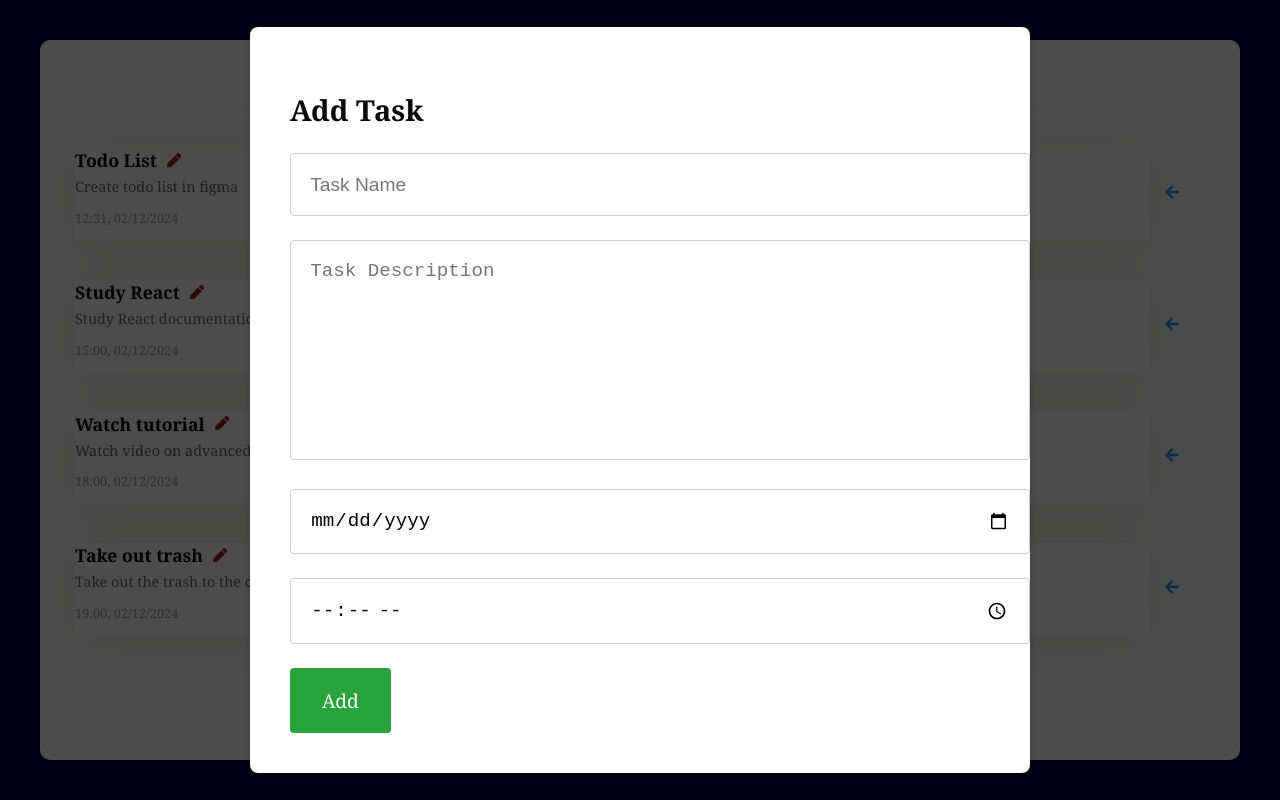
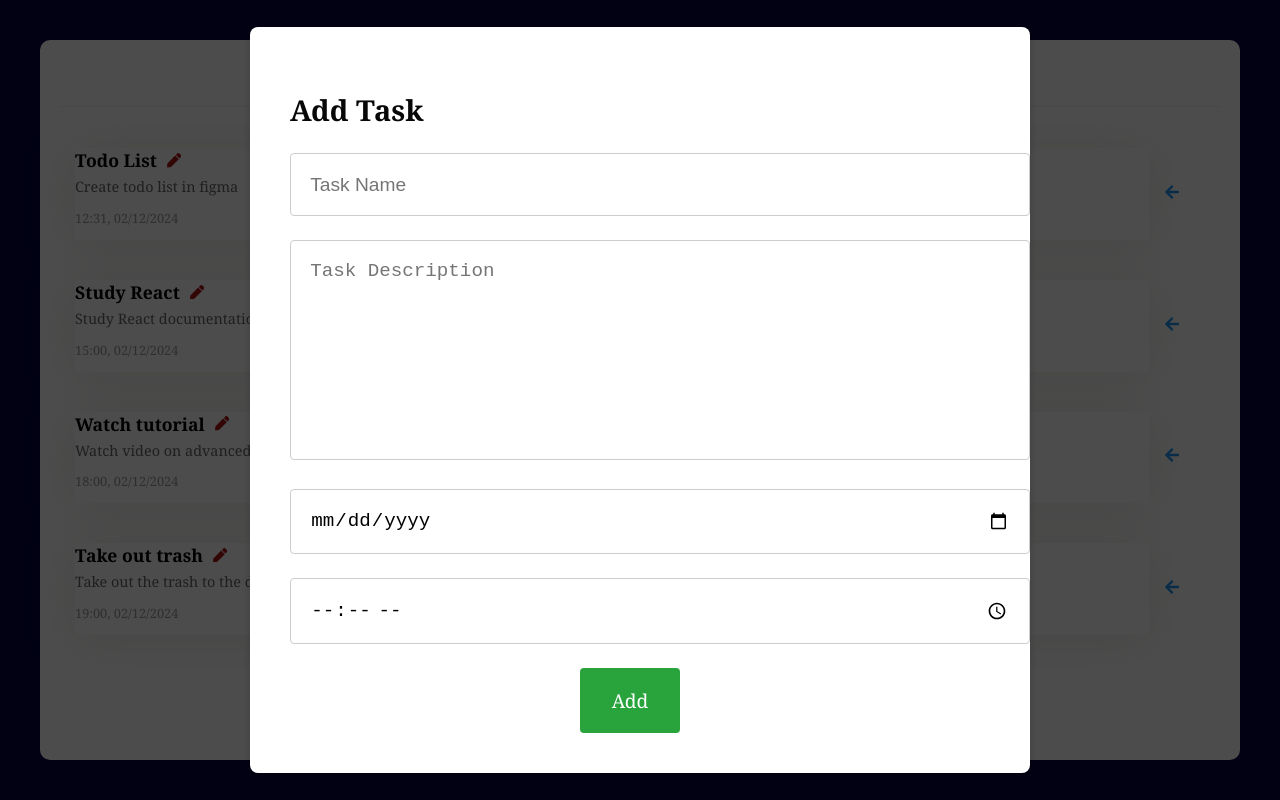
Before and after one commit to tzlan/todo_tree, a React (Vite) app: page / in a window 1280 px wide. Both pictures are taken after a click on the button 563 px from the left and 826 px from the top of the page. Shown: the part 112-912 px from the top of the page. Built offline with nearby package versions, Linux system fonts and the light colour scheme.

Commit message:
Button centre

```diff
--- a/src/index.css
+++ b/src/index.css
@@ -124,10 +124,24 @@ button:focus-visible {
   color: white;
 }
 
+.form-actions {
+  display: flex;
+  justify-content: center; /* Centre le bouton horizontalement */
+  align-items: center; /* Centre le bouton verticalement si nécessaire */
+}
+
 .submit-btn {
+  padding: 1.2rem 2rem;
+  font-size: 1.2rem;
+  border: none;
+  border-radius: 4px;
+  cursor: pointer;
   background-color: #29a43c;
+  color: white;
+}
 
-  color: white;
+.submit-btn:hover {
+  background-color: #535bf2;
 }
 
 .cancel-btn:hover {
```
